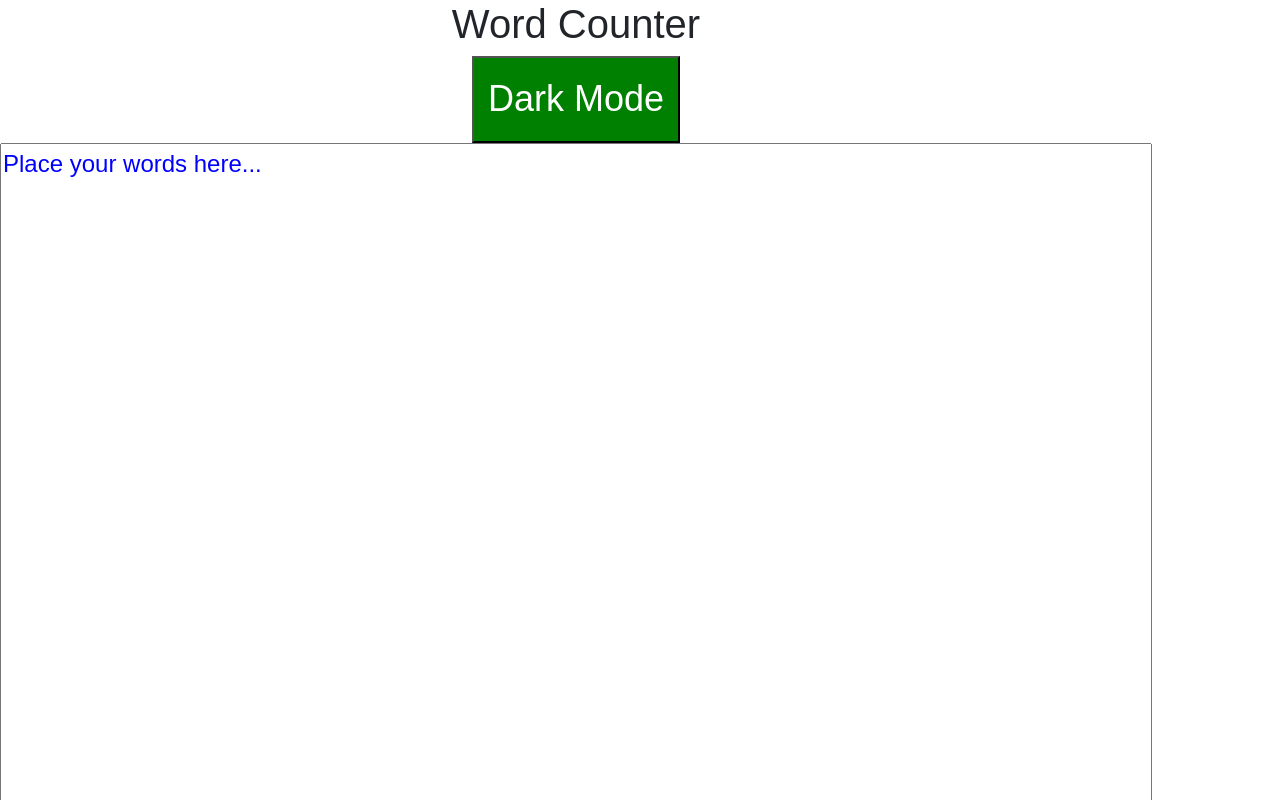
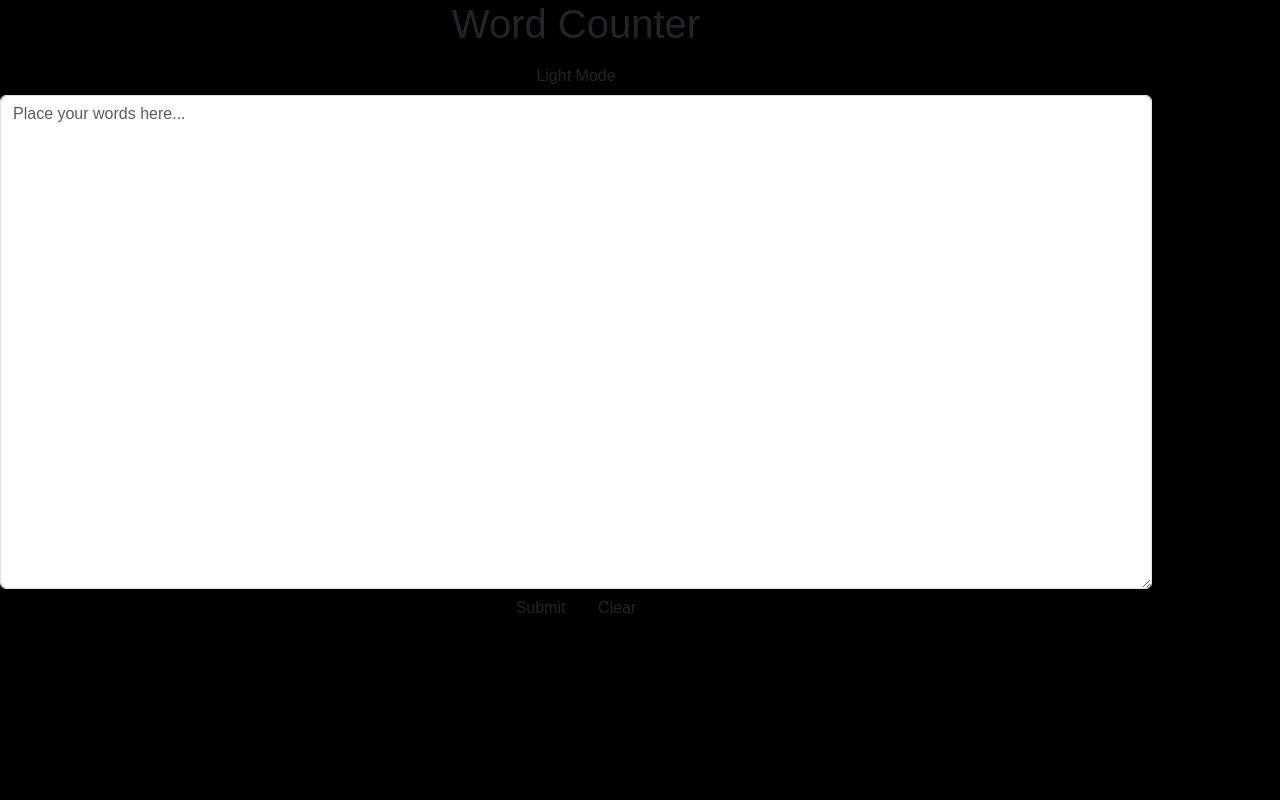
Before and after one commit to mikemcgee92/LAB-word-counter, a plain HTML site: page index.html in a window 1280 px wide. Both pictures are taken after a click on the button "Dark Mode". Shown: the top 800 px of the page. Drawn offline with nearby package versions, Linux system fonts and the light colour scheme.

Commit message:
added dark mode functionality

```diff
--- a/index.html
+++ b/index.html
@@ -8,14 +8,14 @@
   <link href="https://cdn.jsdelivr.net/npm/bootstrap@5.3.3/dist/css/bootstrap.min.css" rel="stylesheet" integrity="sha384-QWTKZyjpPEjISv5WaRU9OFeRpok6YctnYmDr5pNlyT2bRjXh0JMhjY6hW+ALEwIH" crossorigin="anonymous">
   <link rel="stylesheet" href="main.css">
 </head>
-<body>
+<body style="background-color: white;">
   <h1>Word Counter</h1>
-  <button id="bg-switch">Dark Mode</button>
+  <button type="button" class="btn" id="bg-switch">Dark Mode</button>
   <div id="error" class="error"></div>
   <form>
-    <textarea placeholder="Place your words here..." rows="20"></textarea>
-    <button type="submit">Submit</button>
-    <button type="reset">Clear</button>
+    <textarea class="form-control" placeholder="Place your words here..." rows="20"></textarea>
+    <button type="submit" class="btn">Submit</button>
+    <button type="reset" class="btn">Clear</button>
   </form>
   <div id="word-count"></div>
   <script src="https://cdn.jsdelivr.net/npm/bootstrap@5.3.3/dist/js/bootstrap.bundle.min.js" integrity="sha384-YvpcrYf0tY3lHB60NNkmXc5s9fDVZLESaAA55NDzOxhy9GkcIdslK1eN7N6jIeHz" crossorigin="anonymous"></script>
--- a/main.js
+++ b/main.js
@@ -22,8 +22,26 @@ const wordCounter = (value) => {
 
 // OPTIONAL CHALLENGE
 const toggleMode = (btnText) => {
+  if (btnText == "Dark Mode") {
+    btnText = "Light Mode"
+  } else {
+    btnText = "Dark Mode"
+  }
+  return btnText
   // complete the function
 }
+
+const bgSwitch = document.querySelector("#bg-switch")
+const body = document.querySelector("body")
+
+bgSwitch.addEventListener("click", () => {
+  if (body.style.backgroundColor === "white") {
+    body.style.backgroundColor = "black";
+  } else {
+    body.style.backgroundColor = "white";
+  }
+  bgSwitch.innerHTML = toggleMode(bgSwitch.innerHTML)
+})
 
 // ************************************************ //
 // **** DO NOT MODIFY THE CODE BELOW THIS LINE **** //
```
